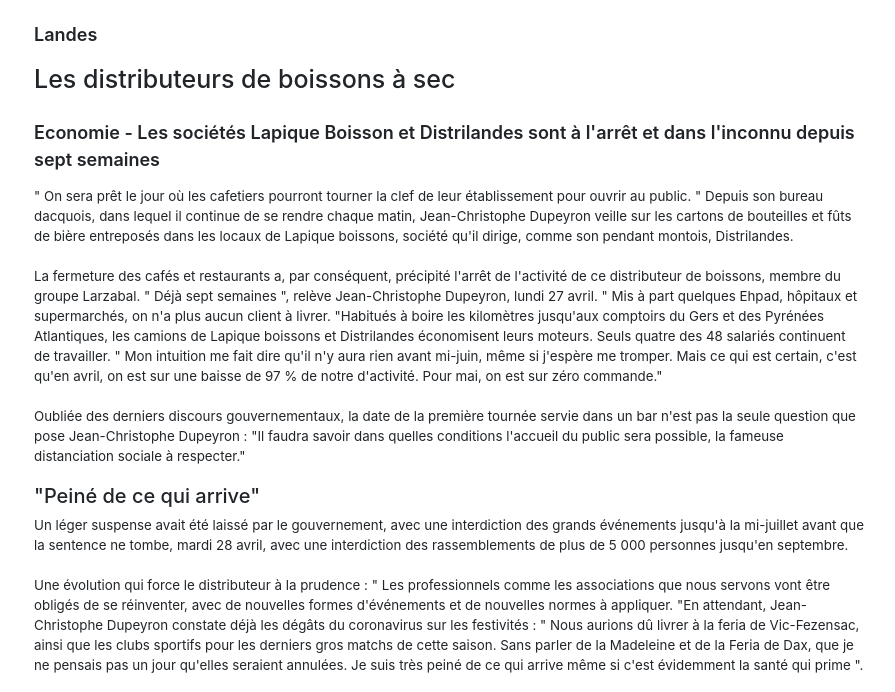
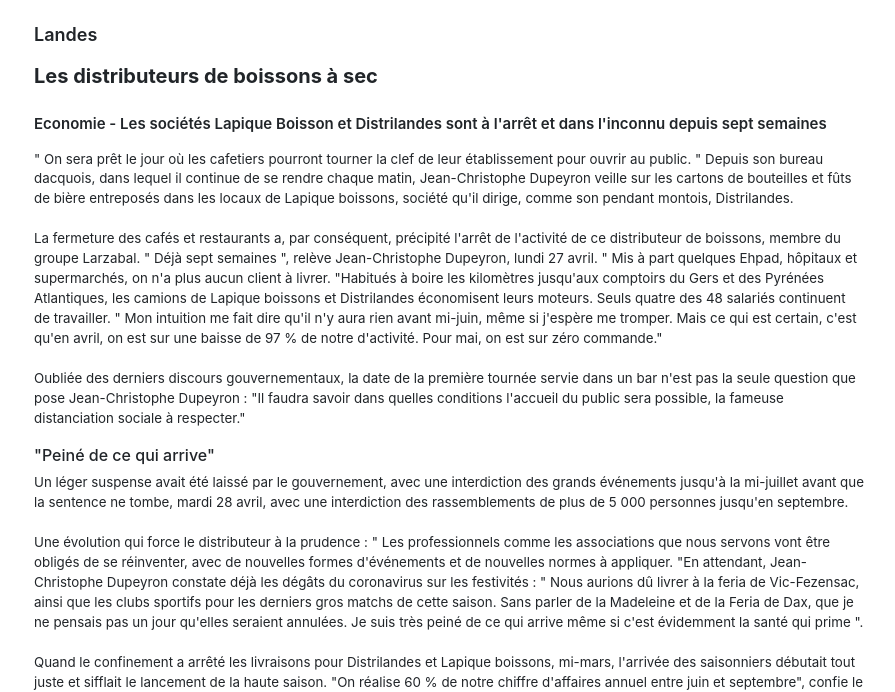
Before and after one commit to rebeccameddahi/rebeccameddahi.github.io, a plain HTML site: page code-tradi-V4/articles/landes/boisson.html in a window 1280 px wide. Shown: the part 114-806 px from the top of the page, without its empty margins (16-911 px from the left). Drawn offline with Linux system fonts and the light colour scheme.

Commit message:
Add files via upload

```diff
--- a/code-tradi-V4/css/tuto.css
+++ b/code-tradi-V4/css/tuto.css
@@ -26,6 +26,7 @@ color: #da3018;
 
 .chapo {
     font-weight: 600;
+    font-size: 15px;
     margin-bottom: -10px;
     margin-top: 8px;
 }
@@ -36,13 +37,13 @@ color: #da3018;
 
 }
 .h1pt {
-    font-size: 25px;
+    font-size: 20px;
     margin-bottom: 25px;
+    font-weight: 650;
 }
 
-
 .h2pt {
-    font-size: 20px;
+    font-size: 16px;
     margin-top: 15px;
     padding-top: 1px;
 }
```
